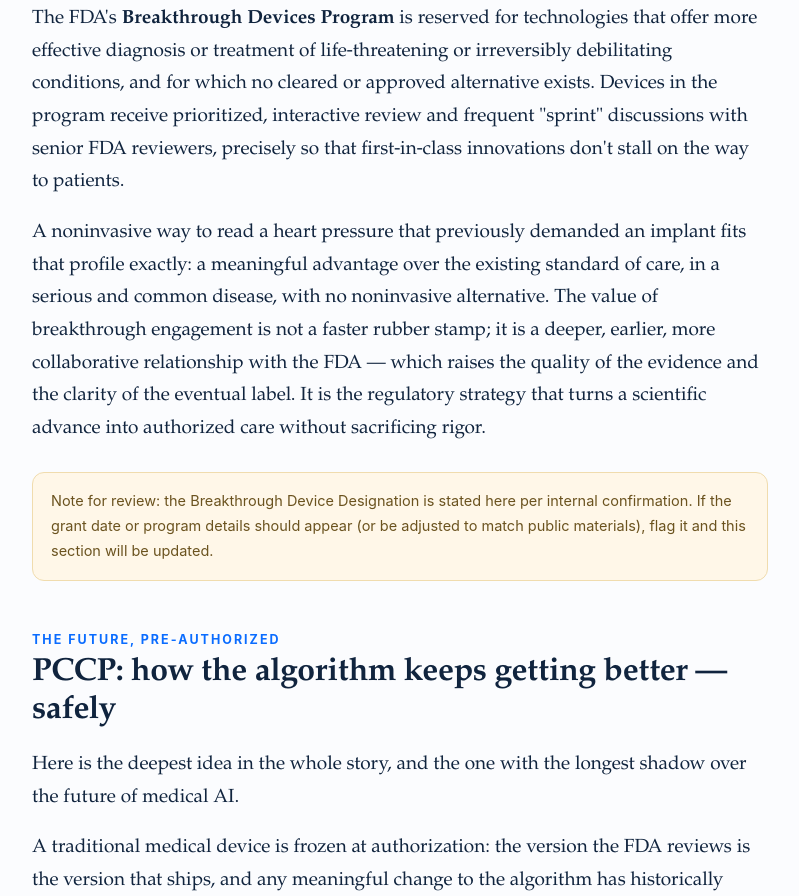
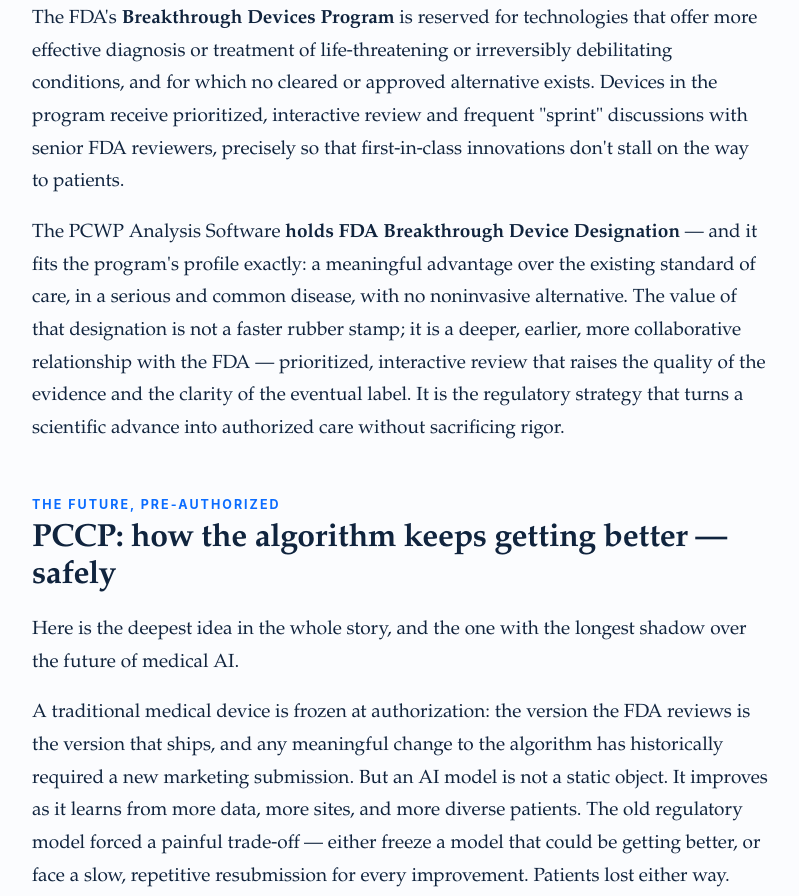
Before and after one commit to babakpNinja/cardiosense-var-a, a website: page index.html in a window 1280 px wide. Shown: the part 7048-7944 px from the top of the page, without its empty margins (240-1039 px from the left). Drawn offline with Linux system fonts and the light colour scheme.

Commit message:
Confirm BDD + PCCP status; remove editor notes

```diff
--- a/index.html
+++ b/index.html
@@ -274,11 +274,7 @@
 
   <p>The FDA's <strong>Breakthrough Devices Program</strong> is reserved for technologies that offer more effective diagnosis or treatment of life‑threatening or irreversibly debilitating conditions, and for which no cleared or approved alternative exists. Devices in the program receive prioritized, interactive review and frequent "sprint" discussions with senior FDA reviewers, precisely so that first‑in‑class innovations don't stall on the way to patients.</p>
 
-  <p>A noninvasive way to read a heart pressure that previously demanded an implant fits that profile exactly: a meaningful advantage over the existing standard of care, in a serious and common disease, with no noninvasive alternative. The value of breakthrough engagement is not a faster rubber stamp; it is a deeper, earlier, more collaborative relationship with the FDA — which raises the quality of the evidence and the clarity of the eventual label. It is the regulatory strategy that turns a scientific advance into authorized care without sacrificing rigor.</p>
-
-  <div class="note">
-    Note for review: the Breakthrough Device Designation is stated here per internal confirmation. If the grant date or program details should appear (or be adjusted to match public materials), flag it and this section will be updated.
-  </div>
+  <p>The PCWP Analysis Software <strong>holds FDA Breakthrough Device Designation</strong> — and it fits the program's profile exactly: a meaningful advantage over the existing standard of care, in a serious and common disease, with no noninvasive alternative. The value of that designation is not a faster rubber stamp; it is a deeper, earlier, more collaborative relationship with the FDA — prioritized, interactive review that raises the quality of the evidence and the clarity of the eventual label. It is the regulatory strategy that turns a scientific advance into authorized care without sacrificing rigor.</p>
 
   <!-- ============ PCCP ============ -->
   <h2><span class="eyebrow">The Future, Pre‑Authorized</span>PCCP: how the algorithm keeps getting better — safely</h2>
@@ -299,7 +295,7 @@
     </ul>
   </div>
 
-  <p>For Cardiosense, the PCCP framework is the bridge between today's authorization and tomorrow's roadmap. The company has publicly stated its intention to introduce a series of new algorithms — to detect heart failure earlier and, critically, to extend to <strong>heart failure with preserved ejection fraction (HFpEF)</strong>, the half of the disease that remains hardest to manage. A well‑designed change‑control strategy is what allows that roadmap to reach patients on a clinically meaningful timescale rather than a bureaucratic one.</p>
+  <p>The PCWP Analysis Software carries an <strong>FDA‑authorized Predetermined Change Control Plan</strong> — the bridge between today's authorization and tomorrow's roadmap. With its PCCP in place, Cardiosense can introduce a series of new algorithms — to detect heart failure earlier and, critically, to extend to <strong>heart failure with preserved ejection fraction (HFpEF)</strong>, the half of the disease that remains hardest to manage. A well‑designed change‑control strategy is what allows that roadmap to reach patients on a clinically meaningful timescale rather than a bureaucratic one.</p>
 
   <p>And it answers the question every thoughtful clinician asks about medical AI: <em>am I using the best version of this algorithm, or a frozen snapshot from years ago?</em> With a PCCP, the answer becomes structural. Doctors can have confidence that the model in front of them is the <strong>most current, validated version</strong> — not because they're asked to trust an update, but because the FDA authorized, in advance, the exact discipline by which that update was made. PCCP turns continuous improvement from a regulatory liability into a patient‑safety feature.</p>
 
```
